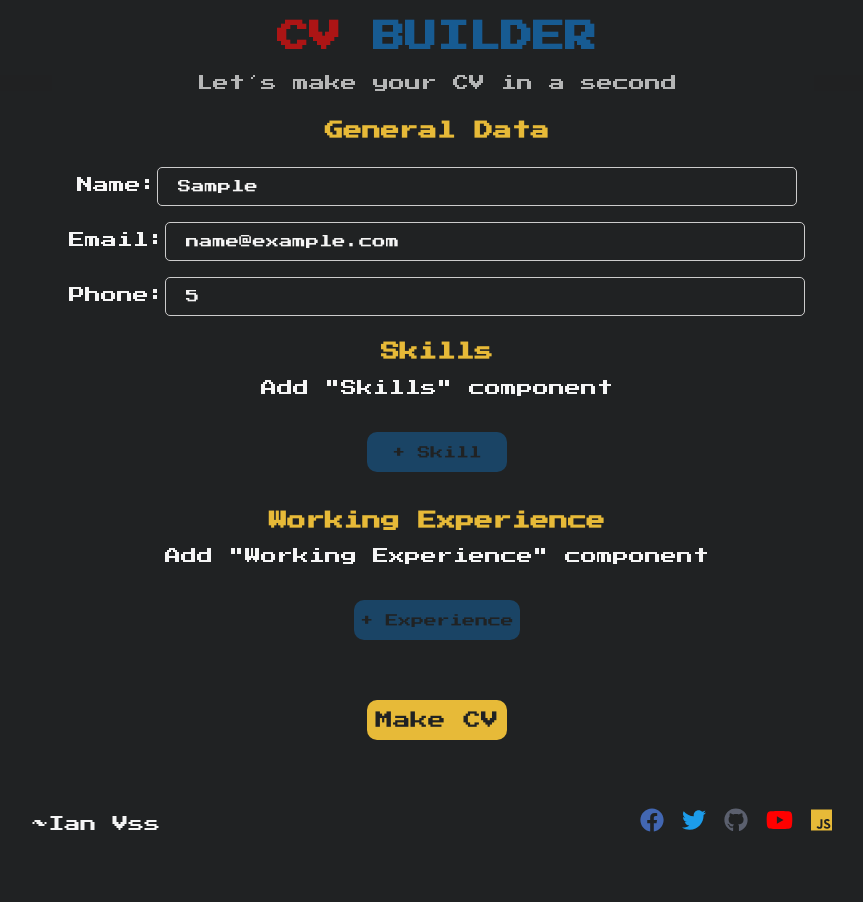
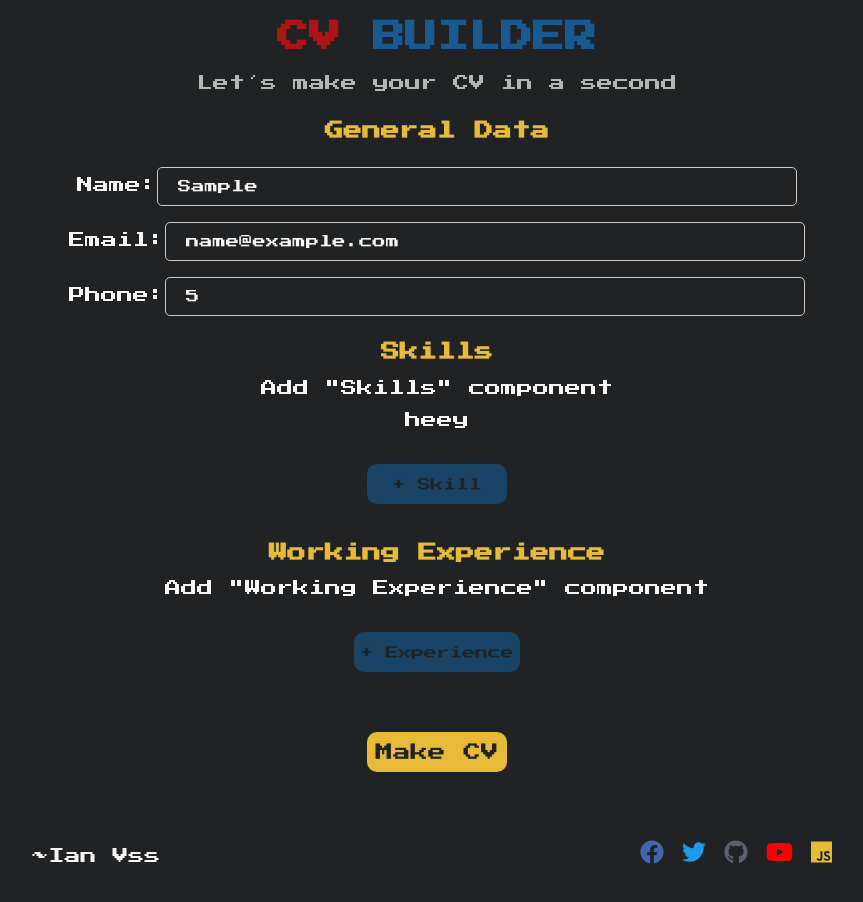
Before and after one commit to ian117/cv-app, a React (Create React App) app: page / in a window 1280 px wide. Both pictures are taken after typing "Sample", "name@example.com", "5" into the empty fields and a click on the button "+ Skill". Shown: the top 902 px of the page, without its empty margins (203-1066 px from the left). Built offline with nearby package versions, Linux system fonts and the light colour scheme.

Commit message:
add stuff

```diff
--- a/package.json
+++ b/package.json
@@ -14,6 +14,7 @@
     "react": "^17.0.1",
     "react-dom": "^17.0.1",
     "react-scripts": "4.0.2",
+    "uniqid": "^5.3.0",
     "web-vitals": "^1.1.0"
   },
   "scripts": {
--- a/src/components/CvBuilder.jsx
+++ b/src/components/CvBuilder.jsx
@@ -1,10 +1,47 @@
 import React, { useState, useEffect} from 'react';
+import uniqid from 'uniqid';
 
 const CvBuilder = () => {
     const [ isEdit, setIsEdit] = useState(false);
     const [ name, setName] = useState();
     const [ email, setEmail] = useState();
     const [ phone, setPhone] = useState();
+    //Const para los ADD skills & exp
+    const [educationIds, setEducationIds] = useState([]);
+	const [experienceIds, setExperienceIds] = useState([]);
+
+    //HandleClick para hacer el seteo del ID
+    const handleClick = (type) => {
+		if (type === 'experienceIds') {
+			setExperienceIds((prevExpIds) => [...prevExpIds, uniqid()]);
+		} else {
+			setEducationIds((prevEduIds) => [...prevEduIds, uniqid()]);
+		}
+	};
+
+    //Handler para hacer el Delete
+    const handleDelete = (type, id) => {
+		if (type === 'experienceIds') {
+			setExperienceIds((prevExpIds) => {
+				let newList = prevExpIds.filter((key) => key !== id);
+				return newList;
+			});
+		} else {
+			setEducationIds((prevEduIds) => {
+				let newList = prevEduIds.filter((key) => key !== id);
+				return newList;
+			});
+		}
+	};
+
+
+    //Se hace el seteo de los componentes que se añaden constantemente
+    const skillsComponents = educationIds.map((id) => (
+		<p>heey</p>
+	));
+	const expComponents = experienceIds.map((id) => (
+		<p>heey</p>
+	));
 
 
    return  (
@@ -33,13 +70,15 @@ const CvBuilder = () => {
            <div>
                 <h3>Skills</h3>
                 <p>Add "Skills" component</p>
-                <button type="button" className="btnForAdd">+ Skill</button>
+                {skillsComponents}
+                <button onClick={() => handleClick('educationIds')} type="button" className="btnForAdd">+ Skill</button>
 
            </div>
            <div>
                 <h3>Working Experience</h3>
                 <p>Add "Working Experience" component</p>
-                <button type="button" className="btnForAdd">+ Experience</button>
+                {expComponents}
+                <button onClick={() => handleClick('experienceIds')} type="button" className="btnForAdd">+ Experience</button>
 
            </div>
 
```
Also changed, not shown: 1 other file (tests, documents, lock files or other folders).
